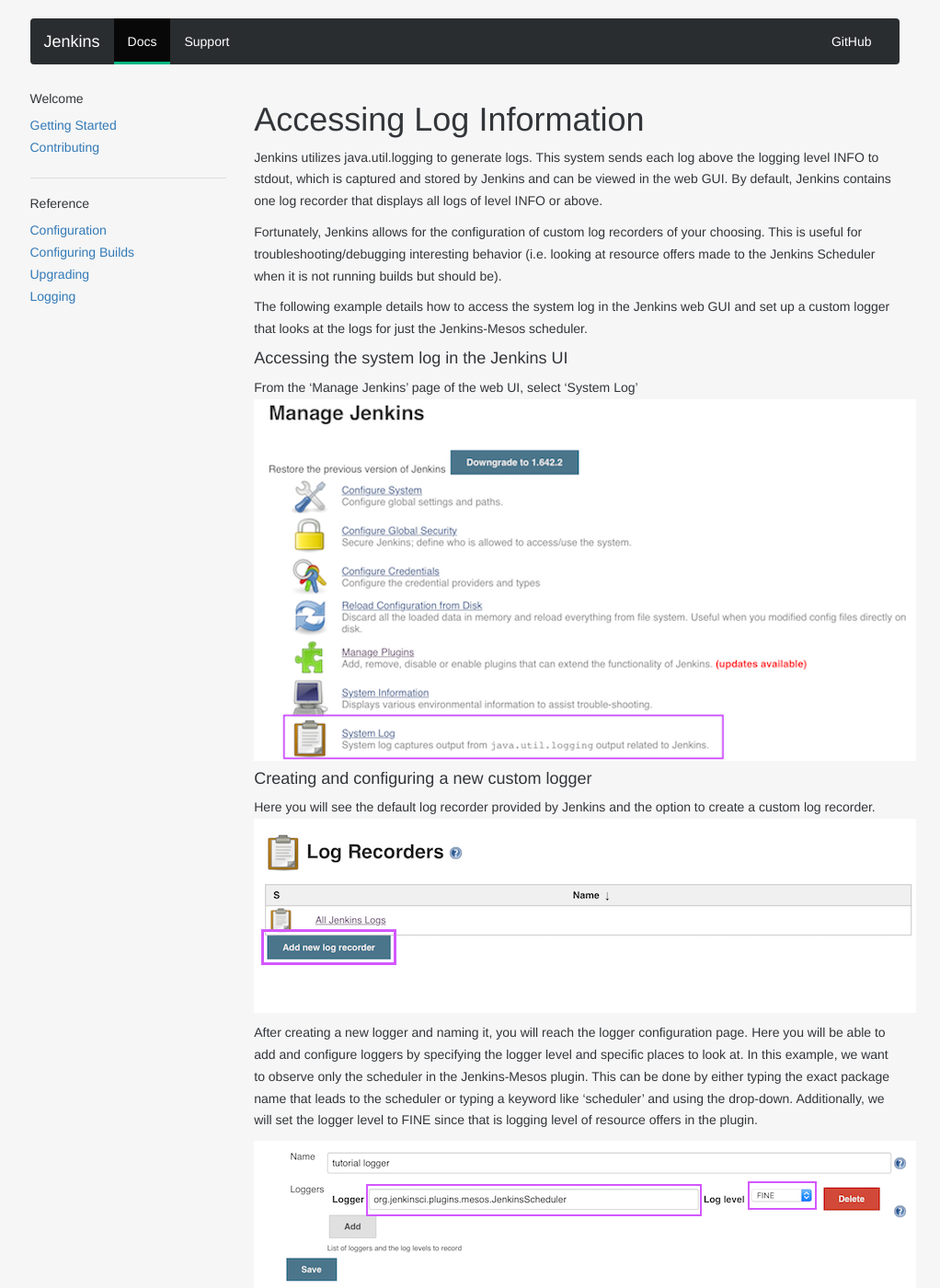
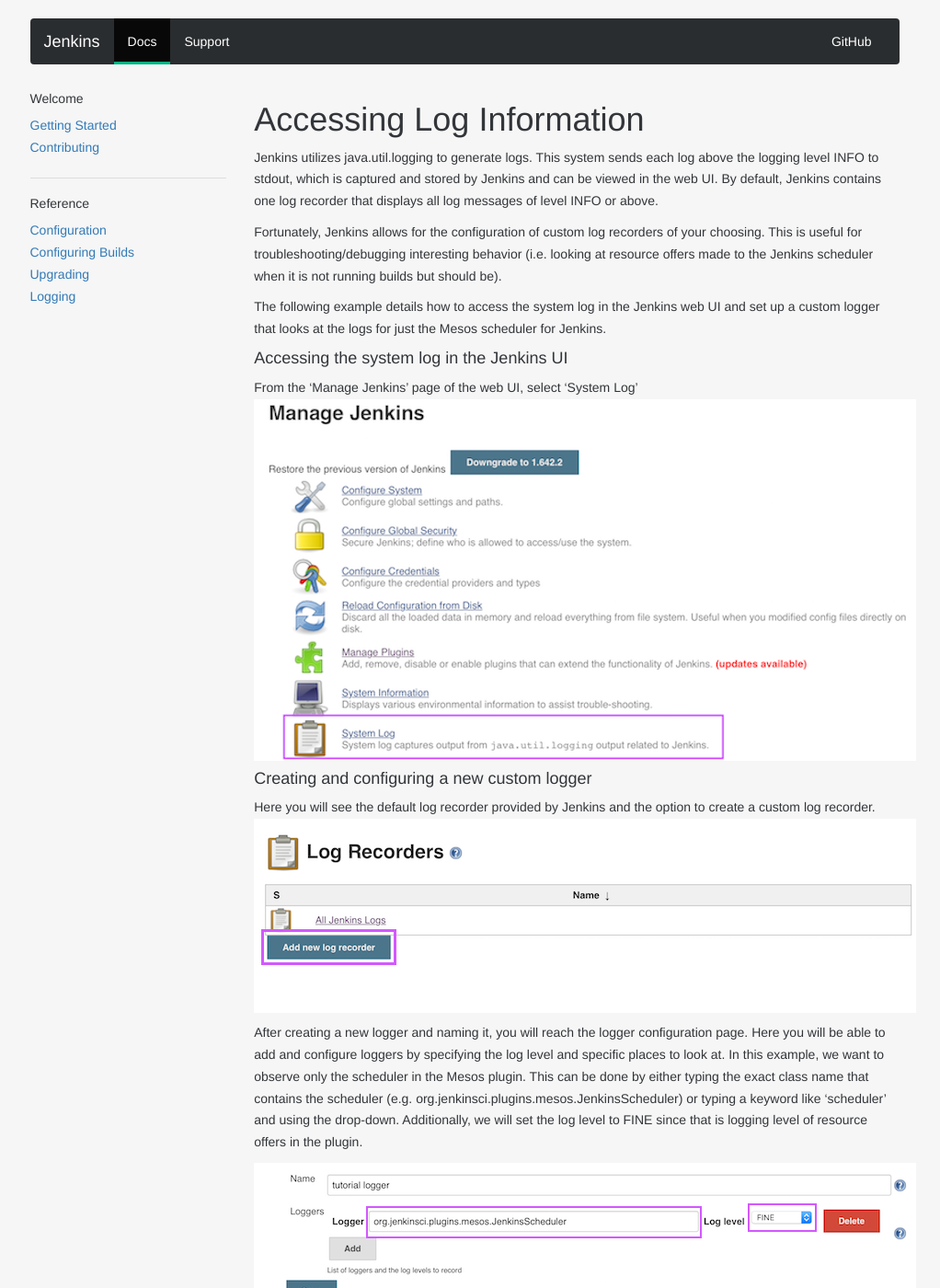
Before and after one commit to mesosphere/dcos-jenkins-service, a Jekyll site: the page built from docs/docs/logging.md, in a window 1280 px wide and 1400 px high. Shown: the whole window at 92% size, without its empty margins (135-1157 px from the left). Built offline with Jekyll 4.4.1, drawn with Linux system fonts in a browser that asks for light colours; nearby versions of some CDN libraries; some web fonts are replaced; some of the changed text lies outside the part shown.

Commit message:
Tweaked wording of a few things on logging markdown.

```diff
--- a/docs/docs/logging.md
+++ b/docs/docs/logging.md
@@ -4,11 +4,11 @@
 
 # Accessing Log Information
 
-Jenkins utilizes java.util.logging to generate logs. This system sends each log above the logging level INFO to stdout, which is captured and stored by Jenkins and can be viewed in the web GUI. By default, Jenkins contains one log recorder that displays all logs of level INFO or above.
+Jenkins utilizes java.util.logging to generate logs. This system sends each log above the logging level INFO to stdout, which is captured and stored by Jenkins and can be viewed in the web UI. By default, Jenkins contains one log recorder that displays all log messages of level INFO or above.
 
-Fortunately, Jenkins allows for the configuration of custom log recorders of your choosing. This is useful for troubleshooting/debugging interesting behavior (i.e. looking at resource offers made to the Jenkins Scheduler when it is not running builds but should be).
+Fortunately, Jenkins allows for the configuration of custom log recorders of your choosing. This is useful for troubleshooting/debugging interesting behavior (i.e. looking at resource offers made to the Jenkins scheduler when it is not running builds but should be).
 
-The following example details how to access the system log in the Jenkins web GUI and set up a custom logger that looks at the logs for just the Jenkins-Mesos scheduler.
+The following example details how to access the system log in the Jenkins web UI and set up a custom logger that looks at the logs for just the Mesos scheduler for Jenkins.
 
 
 #### Accessing the system log in the Jenkins UI
@@ -25,11 +25,11 @@
 ![Create a new log recorder]({{site.baseurl}}/img/create-log-recorder.png)
 
 
-After creating a new logger and naming it, you will reach the logger configuration page. Here you will be able to add and configure loggers by specifying the logger level and specific places to look at. In this example, we want to observe only the scheduler in the Jenkins-Mesos plugin. This can be done by either typing the exact package name that leads to the scheduler or typing a keyword like 'scheduler' and using the drop-down. Additionally, we will set the logger level to FINE since that is logging level of resource offers in the plugin.
+After creating a new logger and naming it, you will reach the logger configuration page. Here you will be able to add and configure loggers by specifying the log level and specific places to look at. In this example, we want to observe only the scheduler in the Mesos plugin. This can be done by either typing the exact class name that contains the scheduler (e.g. org.jenkinsci.plugins.mesos.JenkinsScheduler) or typing a keyword like 'scheduler' and using the drop-down. Additionally, we will set the log level to FINE since that is logging level of resource offers in the plugin.
 
 ![Configure a logger]({{site.baseurl}}/img/logger-configuration.png)
 
 #### Viewing logger output
-At this point, Jenkins requires a quick restart for the new log recorder to begin doing work. Afterwards, navigate back to the 'System Log' page and select your new log recorder. We can now see that the log recorder has begun recording messages from the Jenkins-Mesos scheduler.
+At this point, Jenkins requires a quick restart for the new log recorder to begin doing work. Afterwards, navigate back to the 'System Log' page and select your new log recorder. We can now see that the log recorder has begun recording messages from the Mesos scheduler for Jenkins.
 
 ![Viewing Logger Output]({{site.baseurl}}/img/log.png)
```
